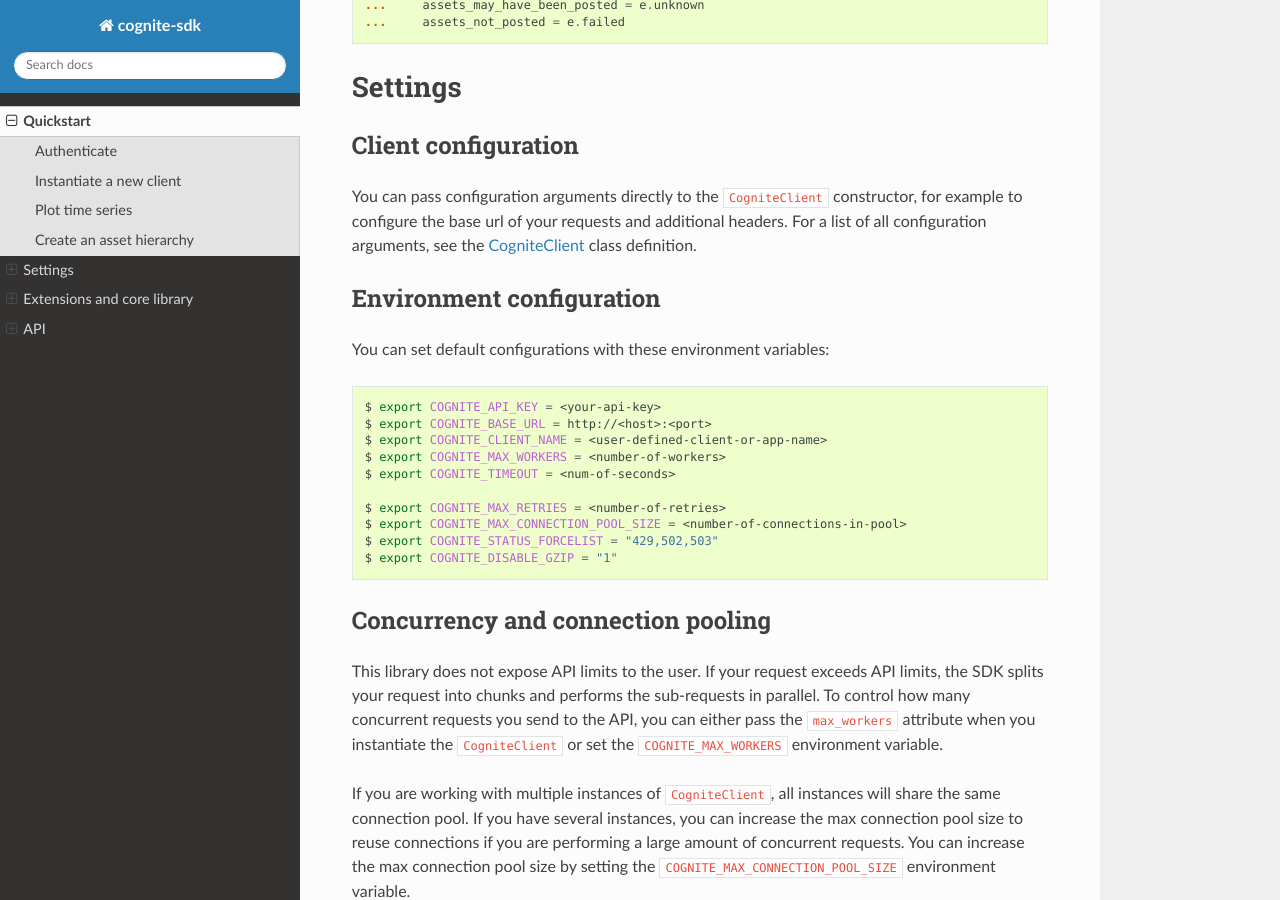
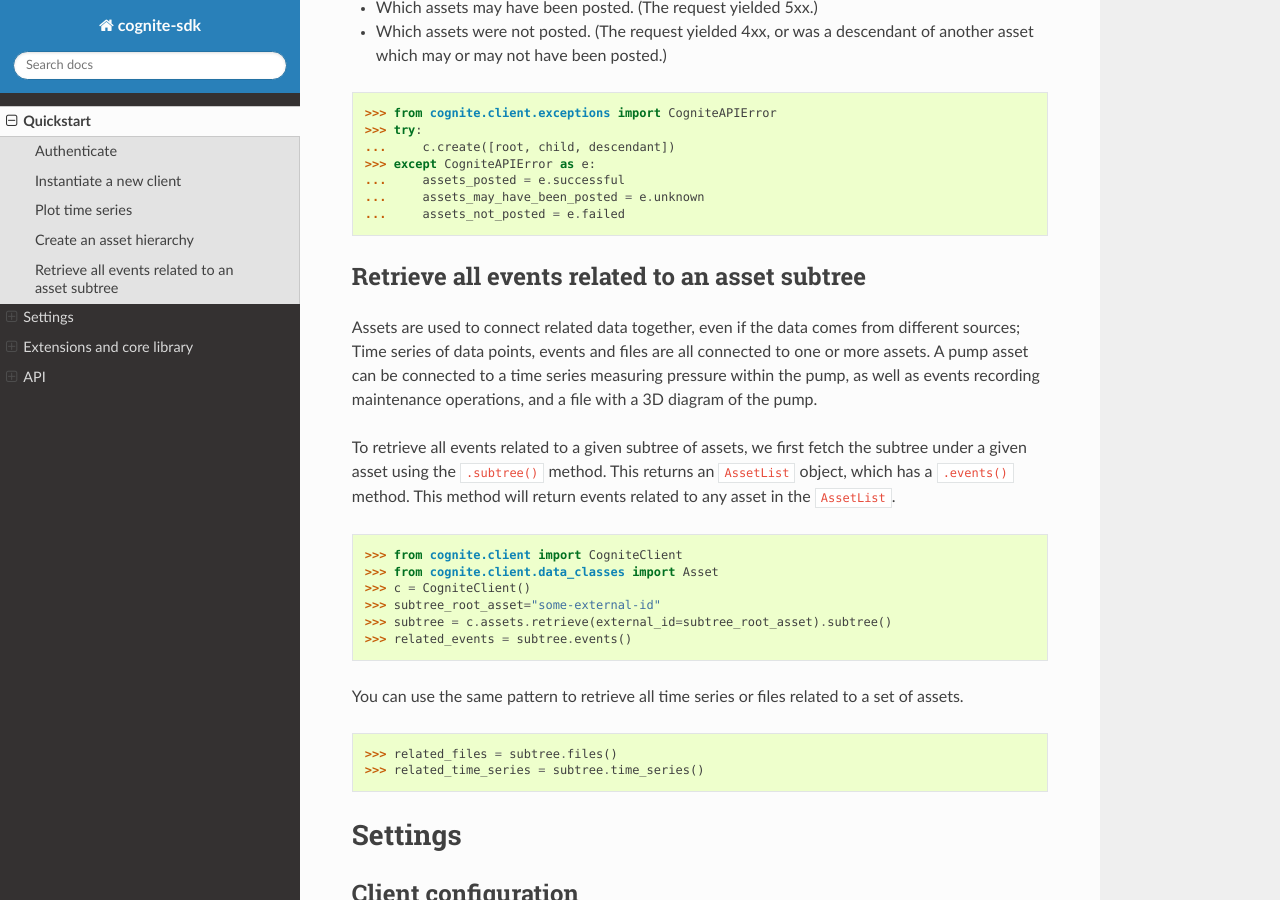
Before and after one commit to cognitedata/cognite-sdk-python, a Sphinx documentation site: the page built from docs/source/cognite.rst, in a window 1280 px wide and 900 px high, scrolled down 2434 px. Built offline with Sphinx 7.4.7 and the Read the Docs theme 2.0.0, drawn with Linux system fonts in a browser that asks for light colours; some of the changed text lies outside the part shown.

Commit message:
Add more examples to docs

```diff
--- a/docs/source/cognite.rst
+++ b/docs/source/cognite.rst
@@ -69,6 +69,13 @@ methods you can use to plot the data.
 
 Create an asset hierarchy
 -------------------------
+CDF organizes digital information about the physical world. Assets are digital representations of physical objects or
+groups of objects, and assets are organized into an asset hierarchy. For example, an asset can represent a water pump
+which is part of a subsystem on an oil platform.
+
+At the top of an asset hierarchy is a root asset (e.g., the oil platform). Each project can have multiple root assets.
+All assets have a name and a parent asset. No assets with the same parent can have the same name.
+
 To create a root asset (an asset without a parent), omit the parent ID when you post the asset to the API.
 To make an asset a child of an existing asset, you must specify a parent ID.
 
@@ -112,6 +119,33 @@ Wrap the .create() call in a try-except to get information if posting the assets
     ...     assets_posted = e.successful
     ...     assets_may_have_been_posted = e.unknown
     ...     assets_not_posted = e.failed
+
+Retrieve all events related to an asset subtree
+-----------------------------------------------
+Assets are used to connect related data together, even if the data comes from different sources; Time series of data
+points, events and files are all connected to one or more assets. A pump asset can be connected to a time series
+measuring pressure within the pump, as well as events recording maintenance operations, and a file with a 3D diagram
+of the pump.
+
+To retrieve all events related to a given subtree of assets, we first fetch the subtree under a given asset using the
+:code:`.subtree()` method. This returns an :code:`AssetList` object, which has a :code:`.events()` method. This method will
+return events related to any asset in the :code:`AssetList`.
+
+.. code::
+
+    >>> from cognite.client import CogniteClient
+    >>> from cognite.client.data_classes import Asset
+    >>> c = CogniteClient()
+    >>> subtree_root_asset="some-external-id"
+    >>> subtree = c.assets.retrieve(external_id=subtree_root_asset).subtree()
+    >>> related_events = subtree.events()
+
+You can use the same pattern to retrieve all time series or files related to a set of assets.
+
+.. code::
+
+    >>> related_files = subtree.files()
+    >>> related_time_series = subtree.time_series()
 
 Settings
 ========
```
